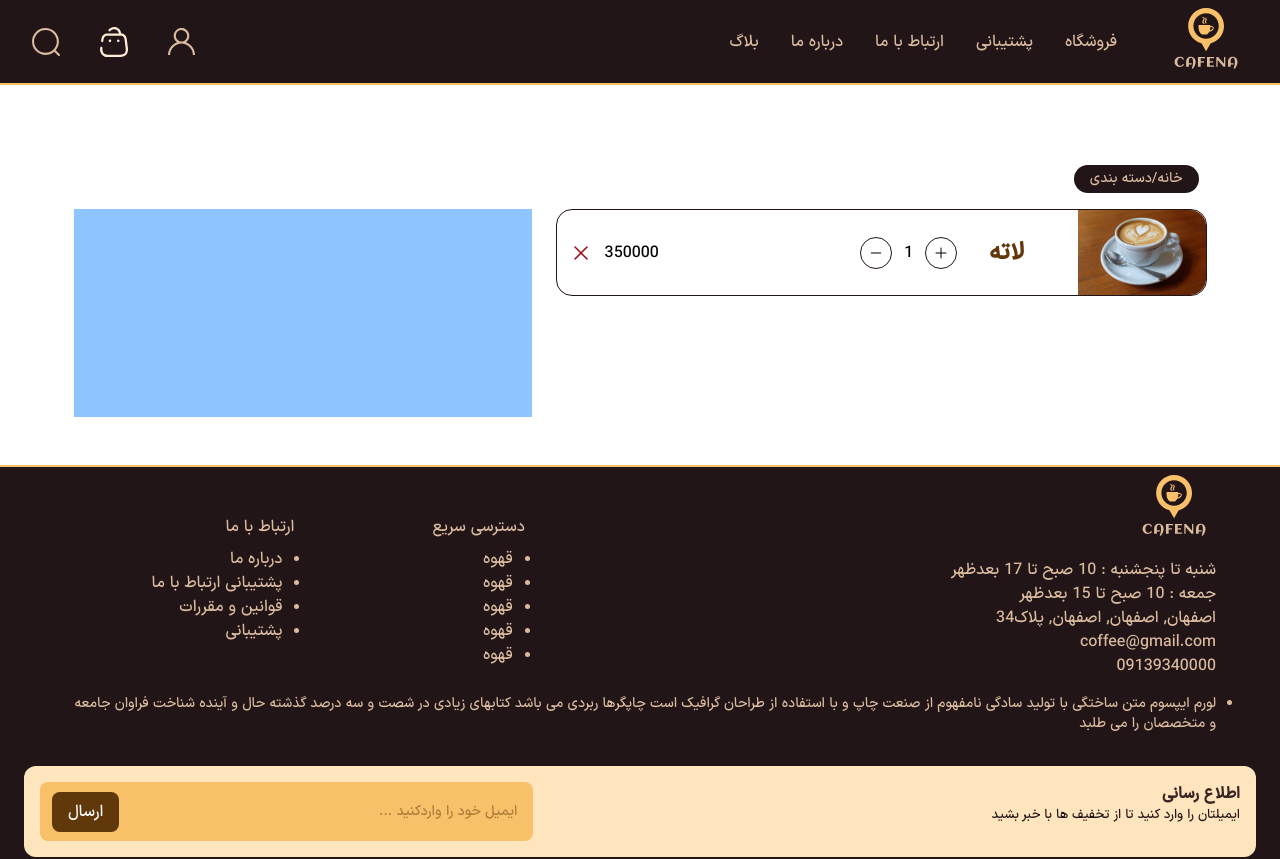
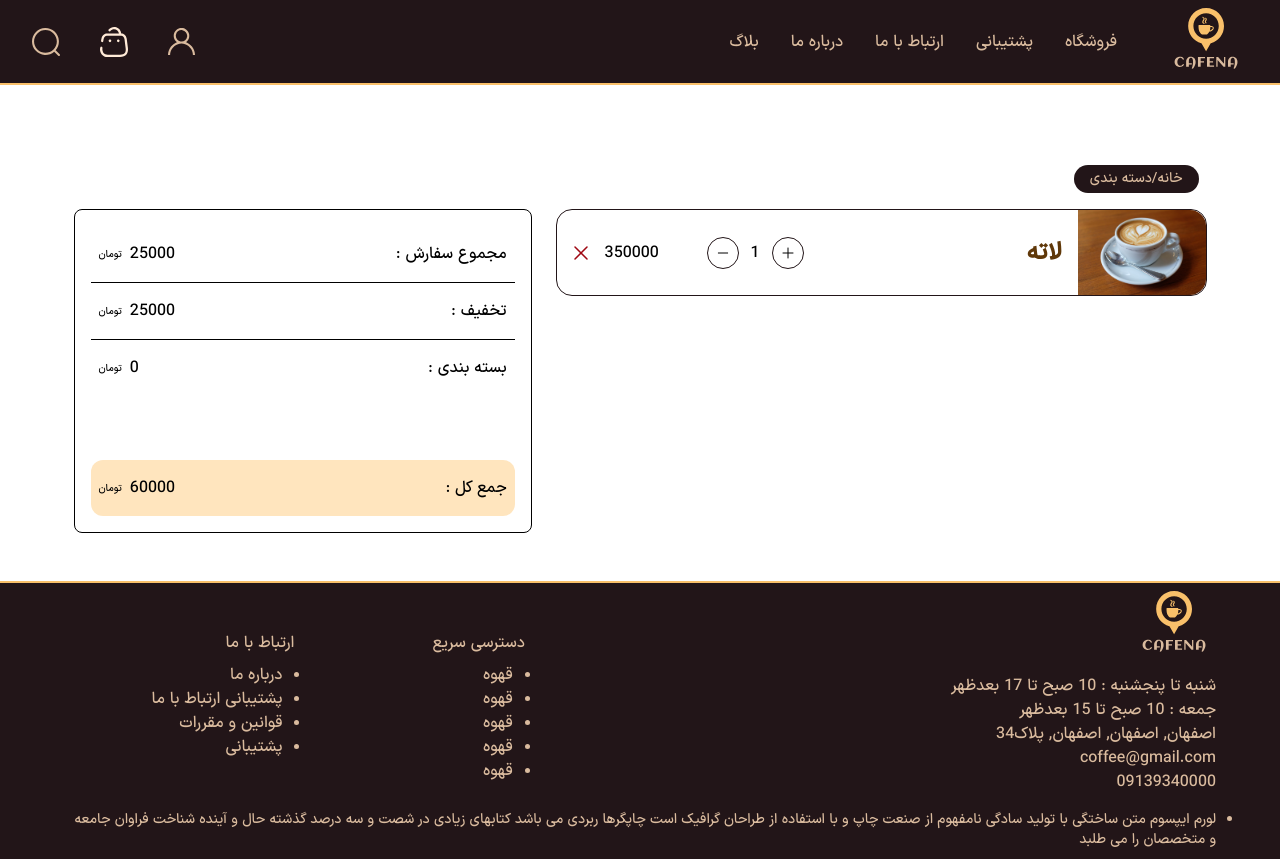
Before and after one commit to Mohammad2954/coffee-shop, a React (Vite) app: page /cart in a window 1280 px wide. Shown: the top 859 px of the page. Built offline with nearby package versions, Linux system fonts and the light colour scheme.

Commit message:
feat:total price template

```diff
--- /dev/null
+++ b/src/components/Cart/CartProduct.jsx
@@ -0,0 +1,74 @@
+function CartProduct() {
+  return (
+    <div className="border border-coffee-bg  rounded-2xl mb-3 flex sm:items-center sm:justify-between flex-col sm:flex-row">
+      <div className="flex items-center justify-between gap-4 flex-col sm:flex-row">
+        <img
+          src="/img/pro/image.jpg"
+          alt=""
+          className="sm:w-32 w-full rounded-t-2xl sm:rounded-l-none sm:rounded-r-2xl"
+        />
+        <h3 className=" text-coffee font-bold text-2xl">لاته</h3>
+      </div>
+      <div className="flex items-center  relative sm:mb-0 mb-3 ">
+        <div className="flex items-center gap-4 mr-8">
+          <div className="flex items-center">
+            <div className="flex items-center gap-3 ml-[150px]">
+              <div className=" flex items-center justify-center border border-coffee-bg w-8 h-8 rounded-full">
+                <svg
+                  xmlns="http://www.w3.org/2000/svg"
+                  fill="none"
+                  viewBox="0 0 24 24"
+                  strokeWidth={1.5}
+                  stroke="currentColor"
+                  className="size-4"
+                >
+                  <path
+                    strokeLinecap="round"
+                    strokeLinejoin="round"
+                    d="M12 4.5v15m7.5-7.5h-15"
+                  />
+                </svg>
+              </div>
+              <span>1</span>
+              <div className="flex items-center justify-center border border-coffee-bg w-8 h-8 rounded-full">
+                <svg
+                  xmlns="http://www.w3.org/2000/svg"
+                  fill="none"
+                  viewBox="0 0 24 24"
+                  stroke-width="1.5"
+                  stroke="currentColor"
+                  class="size-4"
+                >
+                  <path
+                    stroke-linecap="round"
+                    stroke-linejoin="round"
+                    d="M5 12h14"
+                  />
+                </svg>
+              </div>
+            </div>
+          </div>
+          <span className=" absolute left-12">350000</span>
+        </div>
+        <div className=" absolute left-3 cursor-pointer">
+          <svg
+            xmlns="http://www.w3.org/2000/svg"
+            fill="none"
+            viewBox="0 0 24 24"
+            stroke-width="1.5"
+            stroke="currentColor"
+            className="text-red-800 size-6"
+          >
+            <path
+              stroke-linecap="round"
+              stroke-linejoin="round"
+              d="M6 18 18 6M6 6l12 12"
+            />
+          </svg>
+        </div>
+      </div>
+    </div>
+  );
+}
+
+export default CartProduct;
--- a/src/pages/Cart.jsx
+++ b/src/pages/Cart.jsx
@@ -1,4 +1,5 @@
 import BreadCramb from "../components/BreadCramb/BreadCramb";
+import CartProduct from "../components/Cart/CartProduct";
 
 function Cart() {
   return (
@@ -7,77 +8,41 @@ function Cart() {
         <BreadCramb />
       </div>
       <div className="grid grid-cols-12 gap-6">
-        <div className=" col-span-7  h-52 ">
-          <div className="border border-coffee-bg grid grid-cols-12 rounded-2xl">
-            <div className="flex items-center justify-between gap-4 col-span-4">
-              <img
-                src="/img/pro/image.jpg"
-                alt=""
-                className="w-32 rounded-r-2xl"
-              />
-              <h3 className=" text-coffee font-bold text-2xl">لاته</h3>
+        <div className="col-span-full lg:col-span-7   ">
+          <CartProduct />
+        </div>
+        <div className="col-span-full lg:col-span-5 border rounded-lg ">
+          <div className="p-4">
+            <div className="border-b border-bs-olive-800 flex items-center justify-between px-2 py-4">
+              <span>مجموع سفارش :</span>
+              <div className="flex items-center gap-2">
+                <span>25000</span>
+                <span className="text-[10px]"> تومان</span>
+              </div>
             </div>
-            <div className="flex items-center col-span-8 relative">
-              <div className="flex items-center gap-4 mr-8">
-                <div className="flex items-center">
-                  <div className="flex items-center gap-3">
-                    <div className="flex items-center justify-center border border-coffee-bg w-8 h-8 rounded-full">
-                      <svg
-                        xmlns="http://www.w3.org/2000/svg"
-                        fill="none"
-                        viewBox="0 0 24 24"
-                        strokeWidth={1.5}
-                        stroke="currentColor"
-                        className="size-4"
-                      >
-                        <path
-                          strokeLinecap="round"
-                          strokeLinejoin="round"
-                          d="M12 4.5v15m7.5-7.5h-15"
-                        />
-                      </svg>
-                    </div>
-                    <span>1</span>
-                    <div className="flex items-center justify-center border border-coffee-bg w-8 h-8 rounded-full">
-                      <svg
-                        xmlns="http://www.w3.org/2000/svg"
-                        fill="none"
-                        viewBox="0 0 24 24"
-                        stroke-width="1.5"
-                        stroke="currentColor"
-                        class="size-4"
-                      >
-                        <path
-                          stroke-linecap="round"
-                          stroke-linejoin="round"
-                          d="M5 12h14"
-                        />
-                      </svg>
-                    </div>
-                  </div>
-                </div>
-                <span className=" absolute left-12">350000</span>
+            <div className="border-b border-bs-olive-800 flex items-center justify-between px-2 py-4">
+              <span>تخفیف :</span>
+              <div className="flex items-center gap-2">
+                <span>25000</span>
+                <span className="text-[10px]"> تومان</span>
               </div>
-              <div className=" absolute left-3 cursor-pointer">
-                <svg
-                  xmlns="http://www.w3.org/2000/svg"
-                  fill="none"
-                  viewBox="0 0 24 24"
-                  stroke-width="1.5"
-                  stroke="currentColor"
-                  className="text-red-800 size-6"
-                >
-                  <path
-                    stroke-linecap="round"
-                    stroke-linejoin="round"
-                    d="M6 18 18 6M6 6l12 12"
-                  />
-                </svg>
+            </div>
+            <div className=" flex items-center justify-between px-2 py-4">
+              <span>بسته بندی :</span>
+              <div className="flex items-center gap-2">
+                <span>0</span>
+                <span className="text-[10px]"> تومان</span>
+              </div>
+            </div>
+            <div className="bg-[#FFE5BE] flex items-center justify-between px-2 py-4 rounded-xl mt-16">
+              <span>جمع کل :</span>
+              <div className="flex items-center gap-2">
+                <span>60000</span>
+                <span className="text-[10px]"> تومان</span>
               </div>
             </div>
           </div>
         </div>
-        <div className=" col-span-5 bg-blue-300 h-52"></div>
       </div>
     </div>
   );
```
